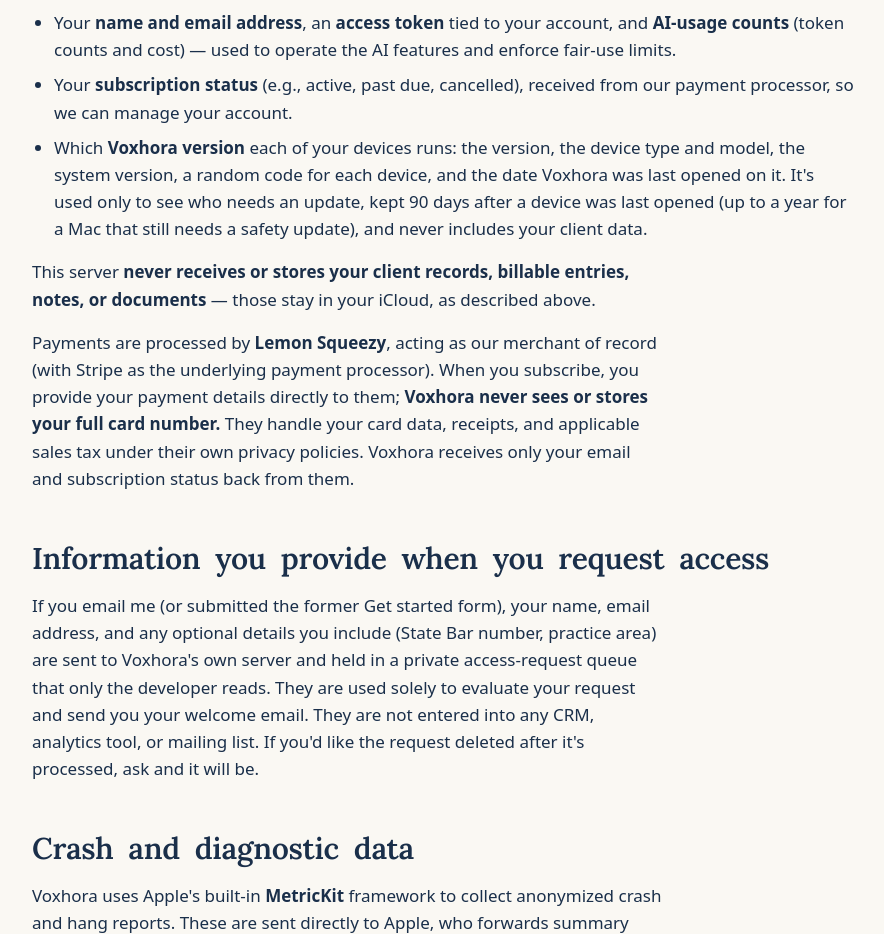
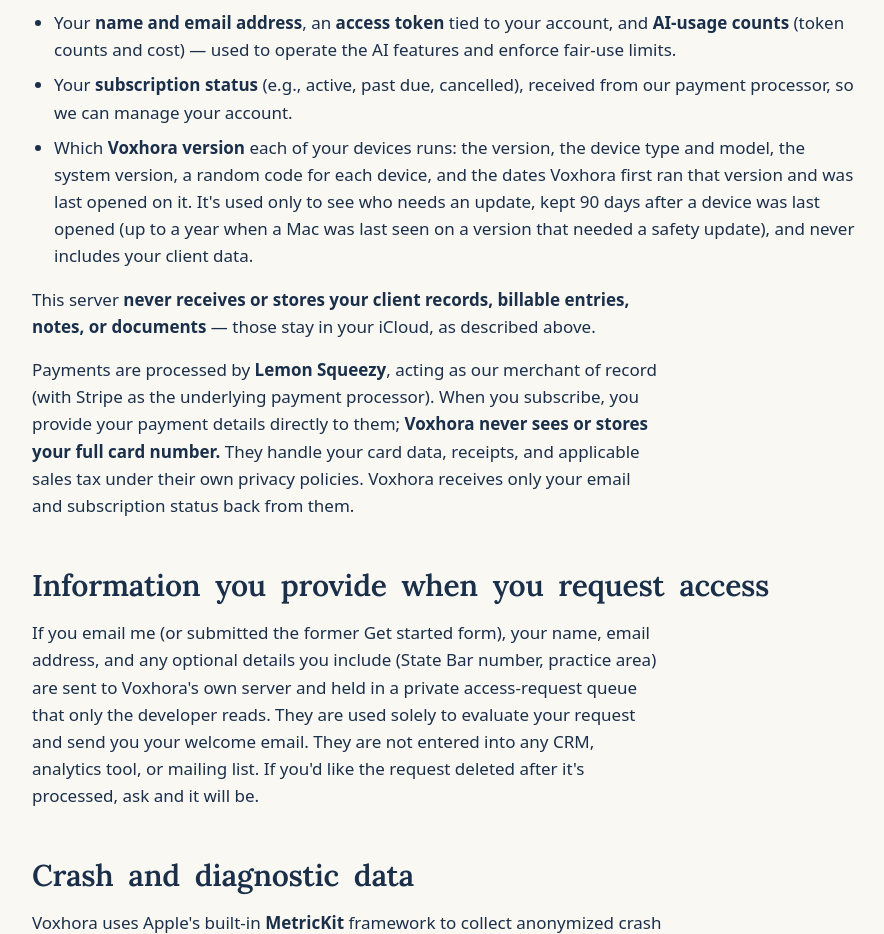
Before and after one commit to SanPatriciodeCuernavaca/voxhora-site, a plain HTML site: page privacy.html in a window 1280 px wide. Shown: the part 1040-1974 px from the top of the page, without its empty margins (196-1080 px from the left). Drawn offline with Linux system fonts and the light colour scheme.

Commit message:
Privacy: the dates a version was first and last seen, and a year only for a Mac last seen on an old version
Wording Patrick approved 11-11 with mockup v4.

Co-Authored-By: Claude Opus 5.5 <noreply@anthropic.com>

```diff
--- a/privacy.html
+++ b/privacy.html
@@ -55,7 +55,7 @@
     <ul>
       <li>Your <strong>name and email address</strong>, an <strong>access token</strong> tied to your account, and <strong>AI-usage counts</strong> (token counts and cost) — used to operate the AI features and enforce fair-use limits.</li>
       <li>Your <strong>subscription status</strong> (e.g., active, past due, cancelled), received from our payment processor, so we can manage your account.</li>
-      <li>Which <strong>Voxhora version</strong> each of your devices runs: the version, the device type and model, the system version, a random code for each device, and the date Voxhora was last opened on it. It's used only to see who needs an update, kept 90 days after a device was last opened (up to a year for a Mac that still needs a safety update), and never includes your client data.</li>
+      <li>Which <strong>Voxhora version</strong> each of your devices runs: the version, the device type and model, the system version, a random code for each device, and the dates Voxhora first ran that version and was last opened on it. It's used only to see who needs an update, kept 90 days after a device was last opened (up to a year when a Mac was last seen on a version that needed a safety update), and never includes your client data.</li>
     </ul>
     <p>This server <strong>never receives or stores your client records, billable entries, notes, or documents</strong> — those stay in your iCloud, as described above.</p>
     <p>Payments are processed by <strong>Lemon Squeezy</strong>, acting as our merchant of record (with Stripe as the underlying payment processor). When you subscribe, you provide your payment details directly to them; <strong>Voxhora never sees or stores your full card number.</strong> They handle your card data, receipts, and applicable sales tax under their own privacy policies. Voxhora receives only your email and subscription status back from them.</p>
```
